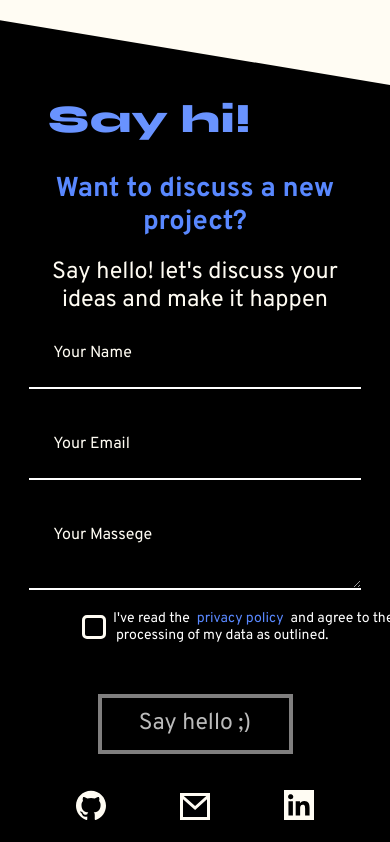
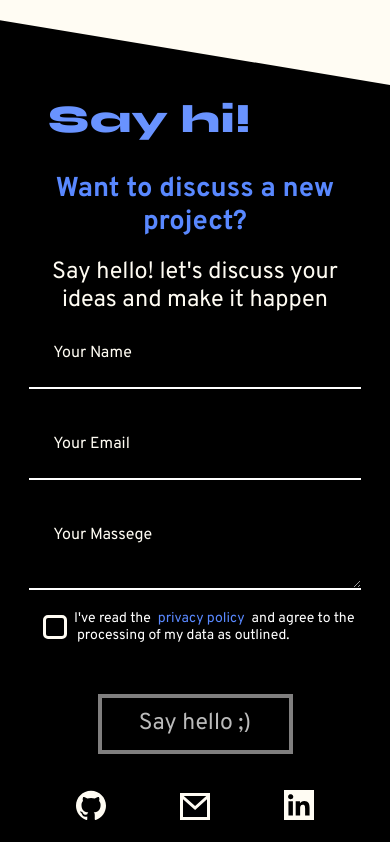
Before and after one commit to majorSoldier603/Portfolio.old, an Angular app: page / in a window 390 px wide. Shown: the part 4314-5156 px from the top of the page. Built offline with nearby package versions, Linux system fonts and the light colour scheme.

Commit message:
How did is miss this

```diff
--- a/src/app/contact/contact.component.scss
+++ b/src/app/contact/contact.component.scss
@@ -142,6 +142,9 @@
 
 	.pr-policy-mailsend-div {
 		width: 60vw;
+		@media (max-width: 900px) {
+			width: 80vw;
+		}
 		margin-bottom: 2rem;
 		label {
 			font-family: Overpass;
```
